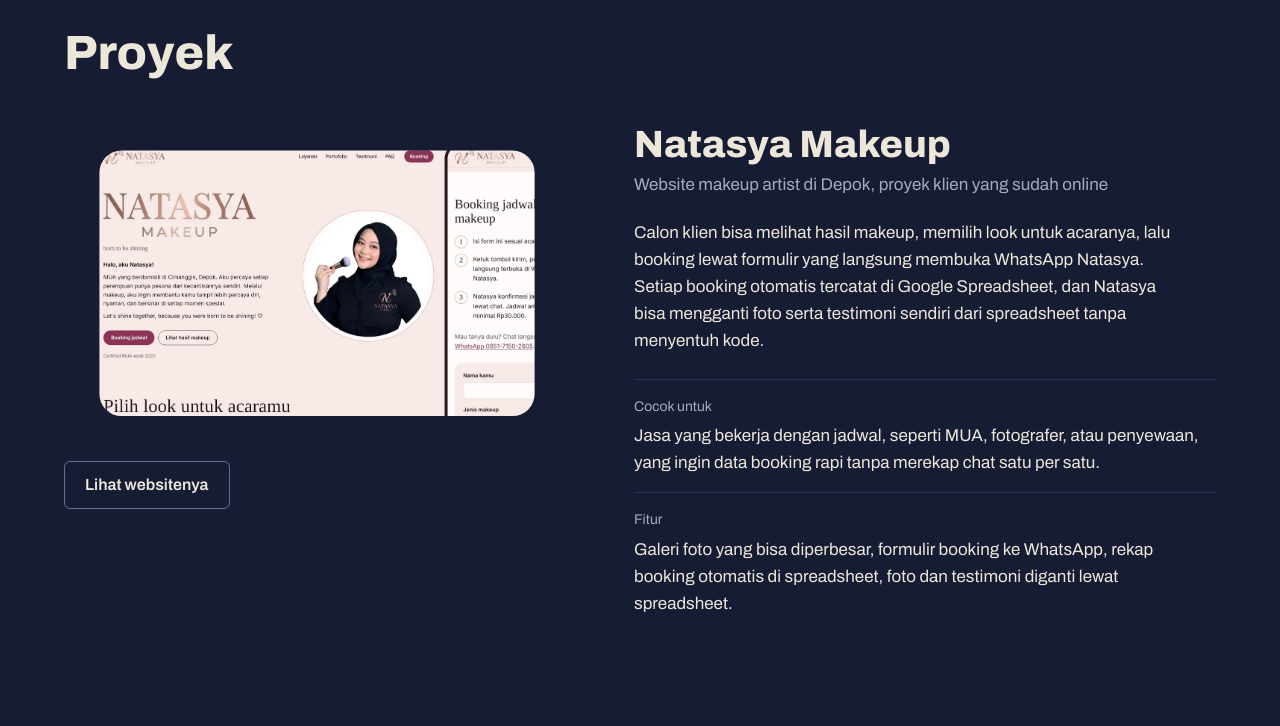
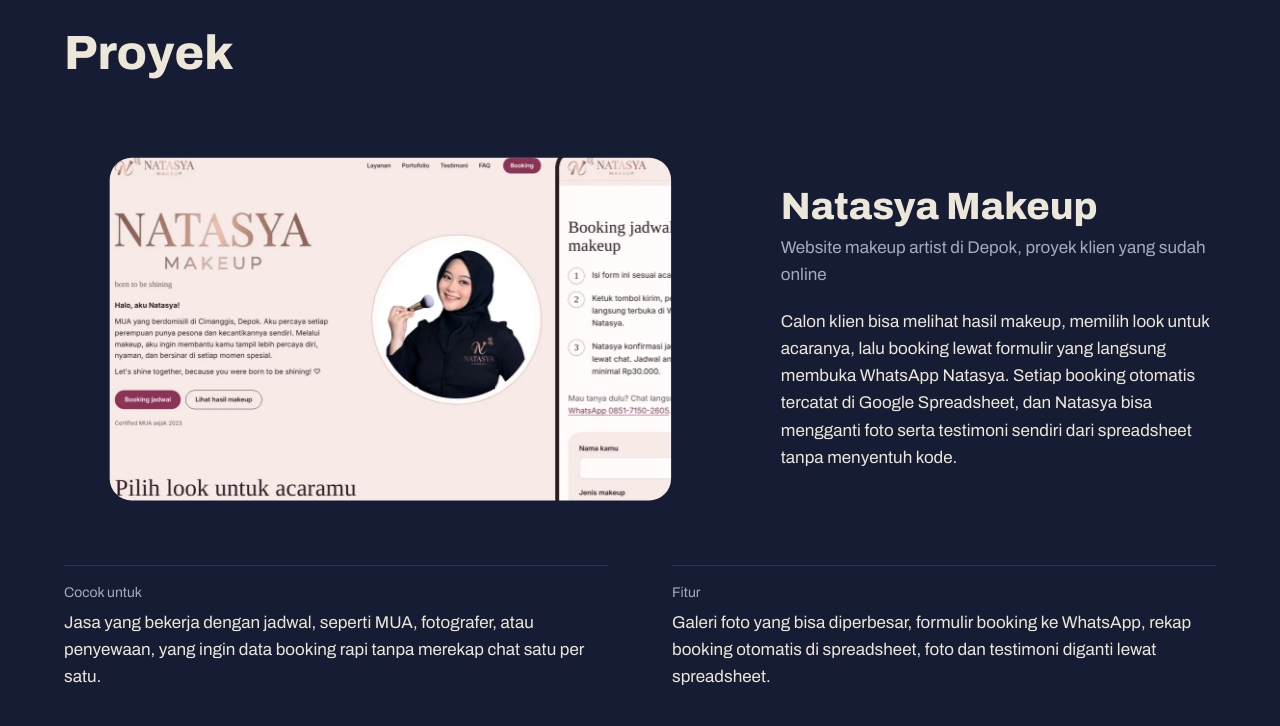
Before and after one commit to aaappss-source/Adhitya-Arya-Putra, a plain HTML site: page index.html in a window 1280 px wide. Shown: the part 1940-2666 px from the top of the page. Drawn offline with Linux system fonts and the light colour scheme.

Commit message:
Proyek utama di laptop: foto lebih besar, fakta berdampingan di bawah foto, tombol paling bawah
- Foto sekitar 650px di layar 1440px, kanan hanya judul dan deskripsi
- Cocok untuk dan Fitur berdampingan di bawah foto, lalu tombol
- Tampilan HP tidak berubah

Co-Authored-By: Claude Opus 5.5 <noreply@anthropic.com>
Claude-Session: https://claude.ai/code/session_01PWoMQhPMsq5k3DuXEtBUx3

```diff
--- a/assets/css/style.css
+++ b/assets/css/style.css
@@ -458,25 +458,30 @@ a {
   margin-top: 2rem;
 }
 
-/* Laptop: foto lebih kecil di kiri dengan tombol tepat di bawahnya, teks di kanan.
-   Baris terakhir 1fr menampung sisa daftar fakta, jadi tombol tidak terdorong menjauh dari foto. */
+/* Laptop: foto besar di kiri, judul dan deskripsi di kanan.
+   Di bawahnya "Cocok untuk" dan "Fitur" berdampingan, lalu tombol.
+   (Urutan HTML tetap foto, teks, tombol, fakta supaya tampilan HP tidak berubah.) */
 @media (min-width: 961px) {
   .feature {
     display: grid;
-    grid-template-columns: minmax(0, 1fr) minmax(0, 1.15fr);
-    grid-template-rows: auto auto 1fr;
+    grid-template-columns: minmax(0, 1.5fr) minmax(0, 1fr);
     grid-template-areas:
       "media   info"
-      "media   facts"
-      "actions facts";
+      "facts   facts"
+      "actions actions";
     column-gap: clamp(2.5rem, 5vw, 4.5rem);
-    align-items: start;
   }
 
   .feature__media { grid-area: media; }
-  .feature__info { grid-area: info; margin-top: 0; }
-  .feature__actions { grid-area: actions; margin-top: 1.25rem; }
-  .feature__facts { grid-area: facts; margin-top: 1.5rem; }
+  .feature__info { grid-area: info; align-self: center; margin-top: 0; }
+  .feature__facts {
+    grid-area: facts;
+    display: grid;
+    grid-template-columns: repeat(2, minmax(0, 1fr));
+    column-gap: clamp(2.5rem, 5vw, 4.5rem);
+    margin-top: 2rem;
+  }
+  .feature__actions { grid-area: actions; margin-top: 1.5rem; }
 }
 
 .facts > div {
```
Also changed, not shown: index.html (+1 -1 lines), 1 other file.
